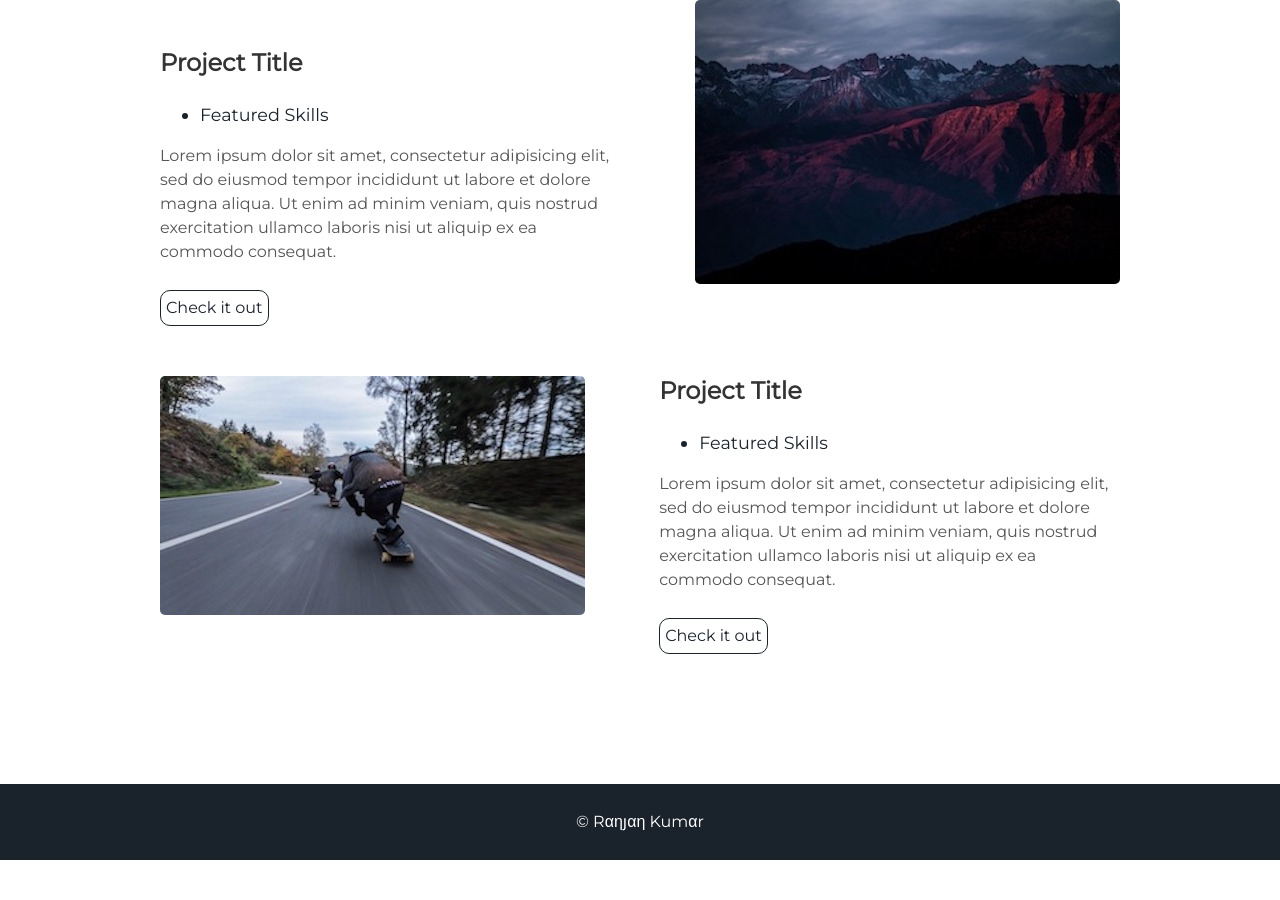
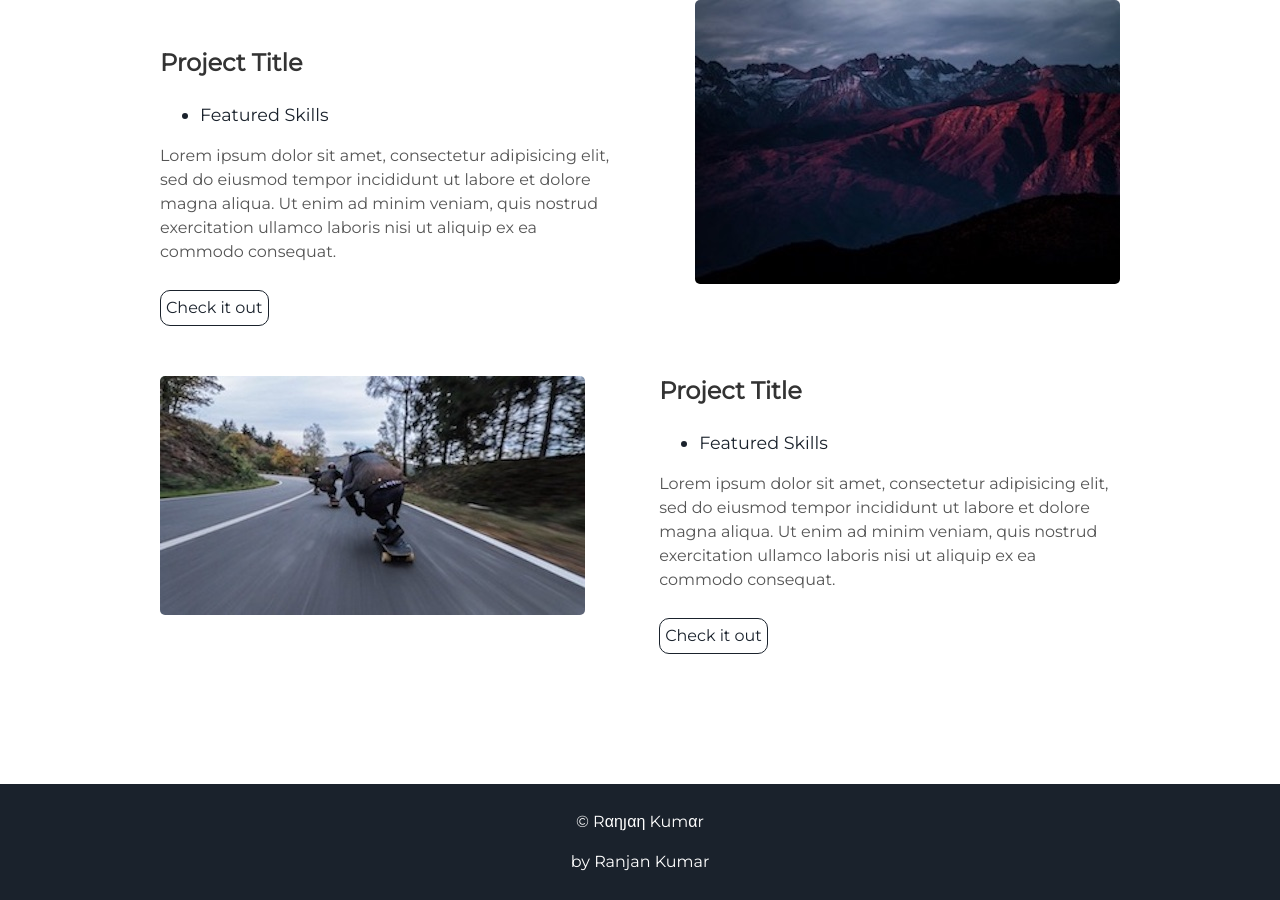
Before and after one commit to kabir0104k/whoami, a Jekyll site: the page built from index.html, in a window 1280 px wide and 900 px high, scrolled down 1723 px. Built offline with Jekyll 4.4.1, drawn with Linux system fonts in a browser that asks for light colours; before the commit the page ends 2583 px from its top, so only the background shows below that.

Commit message:
Update footer.html

```diff
--- a/_includes/footer.html
+++ b/_includes/footer.html
@@ -1,5 +1,6 @@
 <footer class="footer">
     <p>&copy; {{site.username}}</p>
+    <p><span class="love"></span> by <a href="https://github.com/Kabir0104k">Ranjan Kumar</a></p>
 </footer>
 <script src="//cdn.jsdelivr.net/particles.js/2.0.0/particles.min.js"></script>
 <script src="{{ "/assets/js/sweet-scroll.min.js" | prepend: site.baseurl }}"></script>
```
